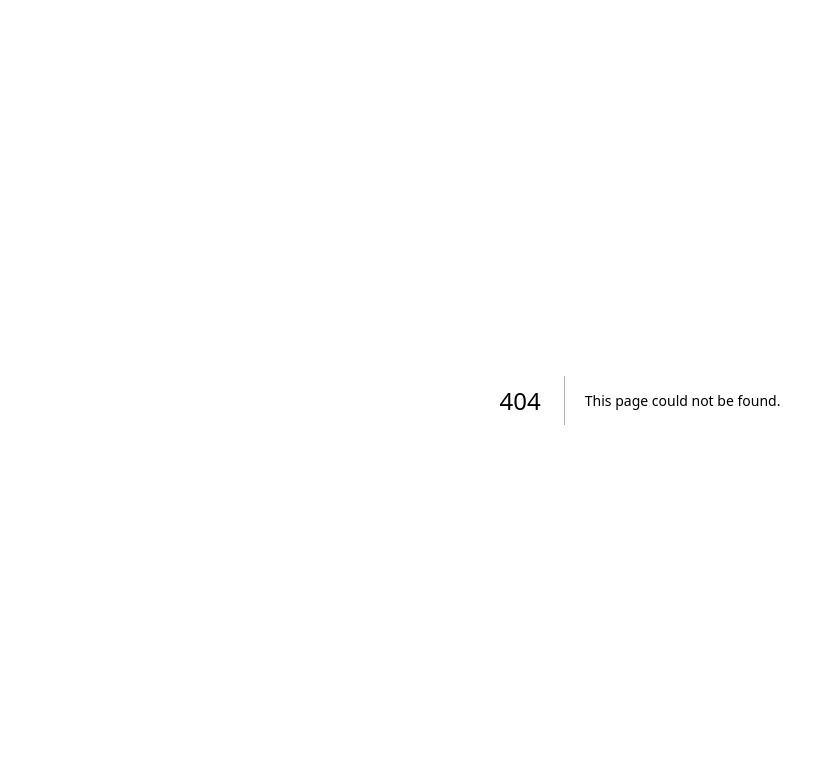
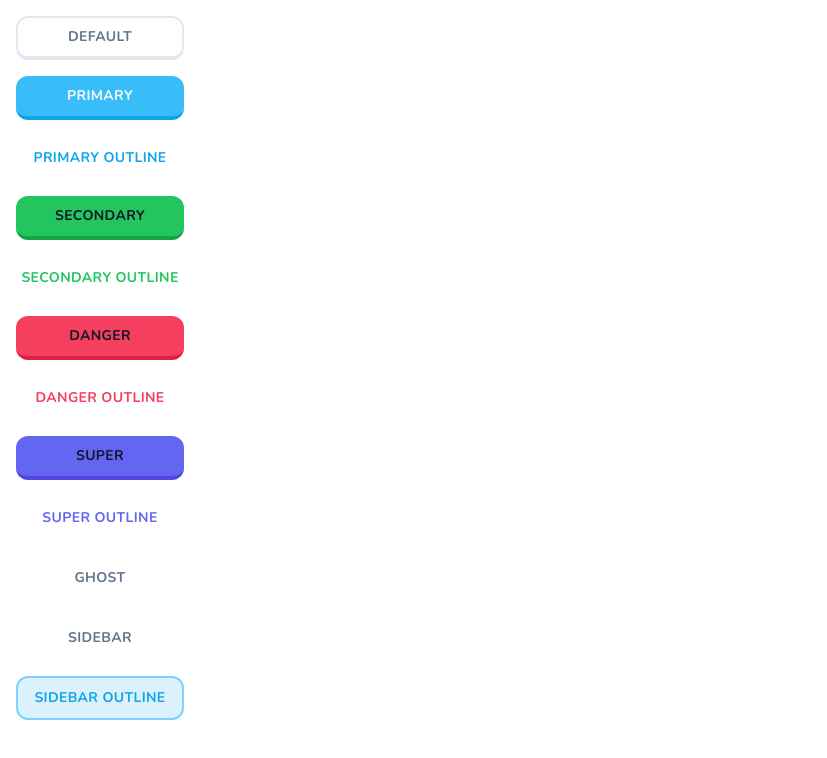
Before and after one commit to vanhcao3/lingo, a Next.js app: page /buttons in a window 1280 px wide. Before the commit this address had no page. Shown: the top 758 px of the page, without its empty margins (0-827 px from the left). Built offline with nearby package versions, Linux system fonts and the light colour scheme.

Commit message:
Designed buttons

```diff
--- /dev/null
+++ b/app/buttons/page.tsx
@@ -0,0 +1,22 @@
+import { Button } from '@/components/ui/button';
+
+const ButtonPage = () => {
+  return (
+    <div className="p-4 space-y-4 flex flex-col max-w-[200px]">
+      <Button>Default</Button>
+      <Button variant={'primary'}>Primary</Button>
+      <Button variant={'primaryOutline'}>Primary Outline</Button>
+      <Button variant={'secondary'}>Secondary</Button>
+      <Button variant={'secondaryOutline'}>Secondary Outline</Button>
+      <Button variant={'danger'}>danger</Button>
+      <Button variant={'dangerOutline'}>danger Outline</Button>
+      <Button variant={'super'}>super</Button>
+      <Button variant={'superOutline'}>super Outline</Button>
+      <Button variant={'ghost'}>ghost</Button>
+      <Button variant={'sidebar'}>sidebar</Button>
+      <Button variant={'sidebarOutline'}>sidebar Outline</Button>
+    </div>
+  );
+};
+
+export default ButtonPage;
--- a/app/page.tsx
+++ b/app/page.tsx
@@ -5,7 +5,6 @@ export default function Home() {
   return (
     <div>
       <h1 className="text-green-500">Hello Lingo!</h1>
-      <Button variant={'destructive'}>Click me</Button>
     </div>
   );
 }
--- a/components/ui/button.tsx
+++ b/components/ui/button.tsx
@@ -1,56 +1,58 @@
-import * as React from "react"
-import { Slot } from "@radix-ui/react-slot"
-import { cva, type VariantProps } from "class-variance-authority"
+import * as React from 'react';
+import { Slot } from '@radix-ui/react-slot';
+import { cva, type VariantProps } from 'class-variance-authority';
 
-import { cn } from "@/lib/utils"
+import { cn } from '@/lib/utils';
 
 const buttonVariants = cva(
-  "inline-flex items-center justify-center whitespace-nowrap rounded-md text-sm font-medium ring-offset-background transition-colors focus-visible:outline-none focus-visible:ring-2 focus-visible:ring-ring focus-visible:ring-offset-2 disabled:pointer-events-none disabled:opacity-50",
+  'inline-flex items-center justify-center whitespace-nowrap rounded-xl text-sm font-bold ring-offset-background transition-colors focus-visible:outline-none focus-visible:ring-2 focus-visible:ring-ring focus-visible:ring-offset-2 disabled:pointer-events-none disabled:opacity-50 uppercase tracking-wide',
   {
     variants: {
       variant: {
-        default: "bg-primary text-primary-foreground hover:bg-primary/90",
-        destructive:
-          "bg-destructive text-destructive-foreground hover:bg-destructive/90",
-        outline:
-          "border border-input bg-background hover:bg-accent hover:text-accent-foreground",
+        default:
+          'bg-white text-black border-slate-200 border-2 border-b-4 active:border-b-2 hover:bg-slate-100 text-slate-500',
+        primary: 'bg-sky-400 text-primary-foreground hover:bg-sky-400/90 border-sky-500 border-b-4 active:border-b-0',
+        primaryOutline: 'bg-white text-sky-500 hover:bg-slate-100',
         secondary:
-          "bg-secondary text-secondary-foreground hover:bg-secondary/80",
-        ghost: "hover:bg-accent hover:text-accent-foreground",
-        link: "text-primary underline-offset-4 hover:underline",
+          'bg-green-500 text-secondary-foreground hover:bg-green-500/90 border-green-600 border-b-4 active:border-b-0',
+        secondaryOutline: 'bg-white text-green-500 hover:bg-slate-100',
+        danger:
+          'bg-rose-500 text-secondary-foreground hover:bg-rose-500/90 border-rose-600 border-b-4 active:border-b-0',
+        dangerOutline: 'bg-white text-rose-500 hover:bg-slate-100',
+        super:
+          'bg-indigo-500 text-secondary-foreground hover:bg-indigo-500/90 border-indigo-600 border-b-4 active:border-b-0',
+        superOutline: 'bg-white text-indigo-500 hover:bg-slate-100',
+        ghost: 'bg-transparent text-slate-500 border-transparent border-0 hover:bg-slate-100',
+        sidebar: 'bg-transparent text-slate-500 border-2 border-transparent hover:bg-slate-100 transition-none',
+        sidebarOutline: 'bg-sky-500/15 text-sky-500 border-sky-300 border-2 hover:bg-sky-500/20 transition-none',
       },
       size: {
-        default: "h-10 px-4 py-2",
-        sm: "h-9 rounded-md px-3",
-        lg: "h-11 rounded-md px-8",
-        icon: "h-10 w-10",
+        default: 'h-11 px-4 py-2',
+        sm: 'h-9 px-3',
+        lg: 'h-12 px-8',
+        icon: 'h-10 w-10',
+        rounded: 'rounded-full',
       },
     },
     defaultVariants: {
-      variant: "default",
-      size: "default",
+      variant: 'default',
+      size: 'default',
     },
-  }
-)
+  },
+);
 
 export interface ButtonProps
   extends React.ButtonHTMLAttributes<HTMLButtonElement>,
     VariantProps<typeof buttonVariants> {
-  asChild?: boolean
+  asChild?: boolean;
 }
 
 const Button = React.forwardRef<HTMLButtonElement, ButtonProps>(
   ({ className, variant, size, asChild = false, ...props }, ref) => {
-    const Comp = asChild ? Slot : "button"
-    return (
-      <Comp
-        className={cn(buttonVariants({ variant, size, className }))}
-        ref={ref}
-        {...props}
-      />
-    )
-  }
-)
-Button.displayName = "Button"
+    const Comp = asChild ? Slot : 'button';
+    return <Comp className={cn(buttonVariants({ variant, size, className }))} ref={ref} {...props} />;
+  },
+);
+Button.displayName = 'Button';
 
-export { Button, buttonVariants }
+export { Button, buttonVariants };
```
